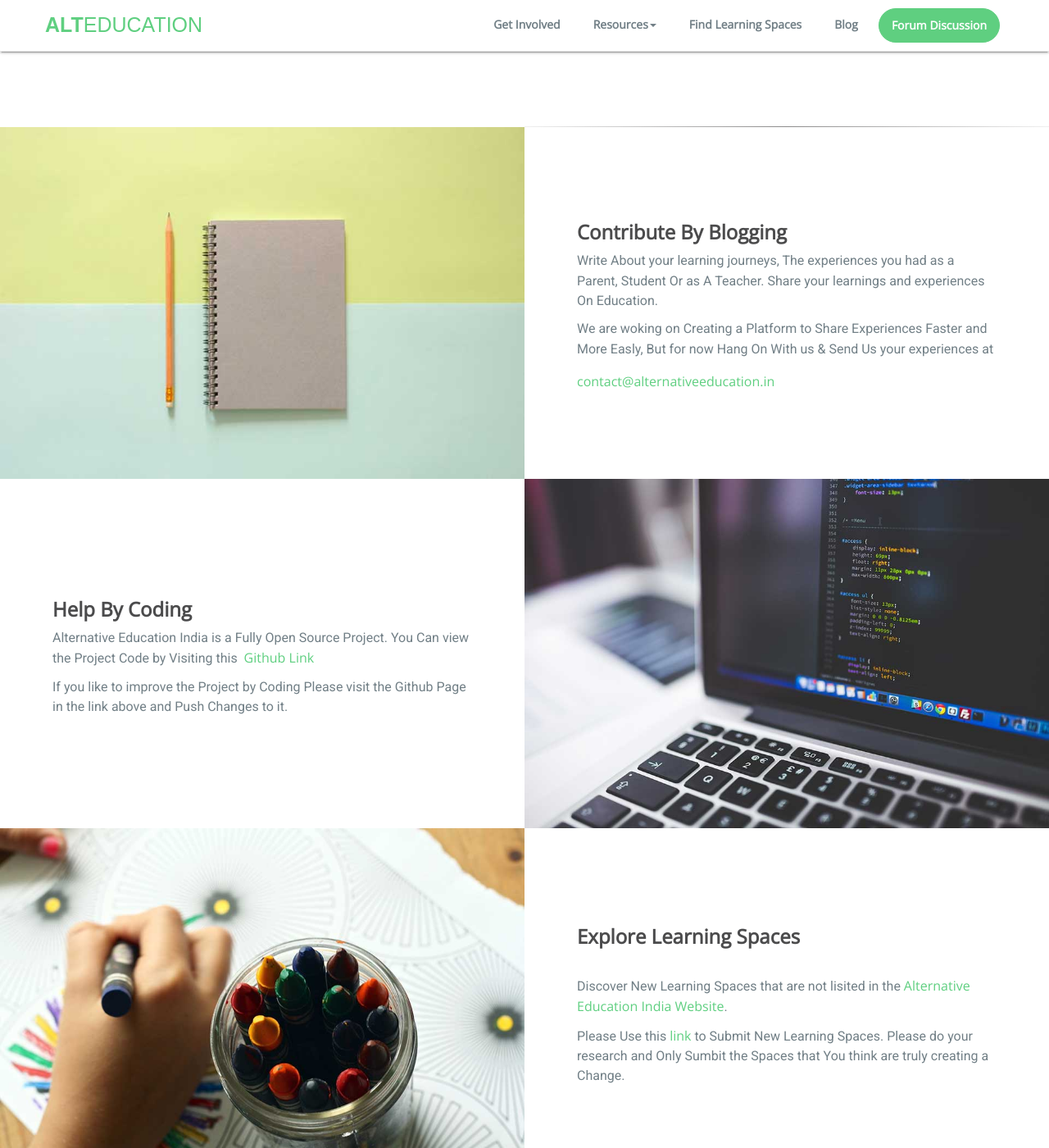
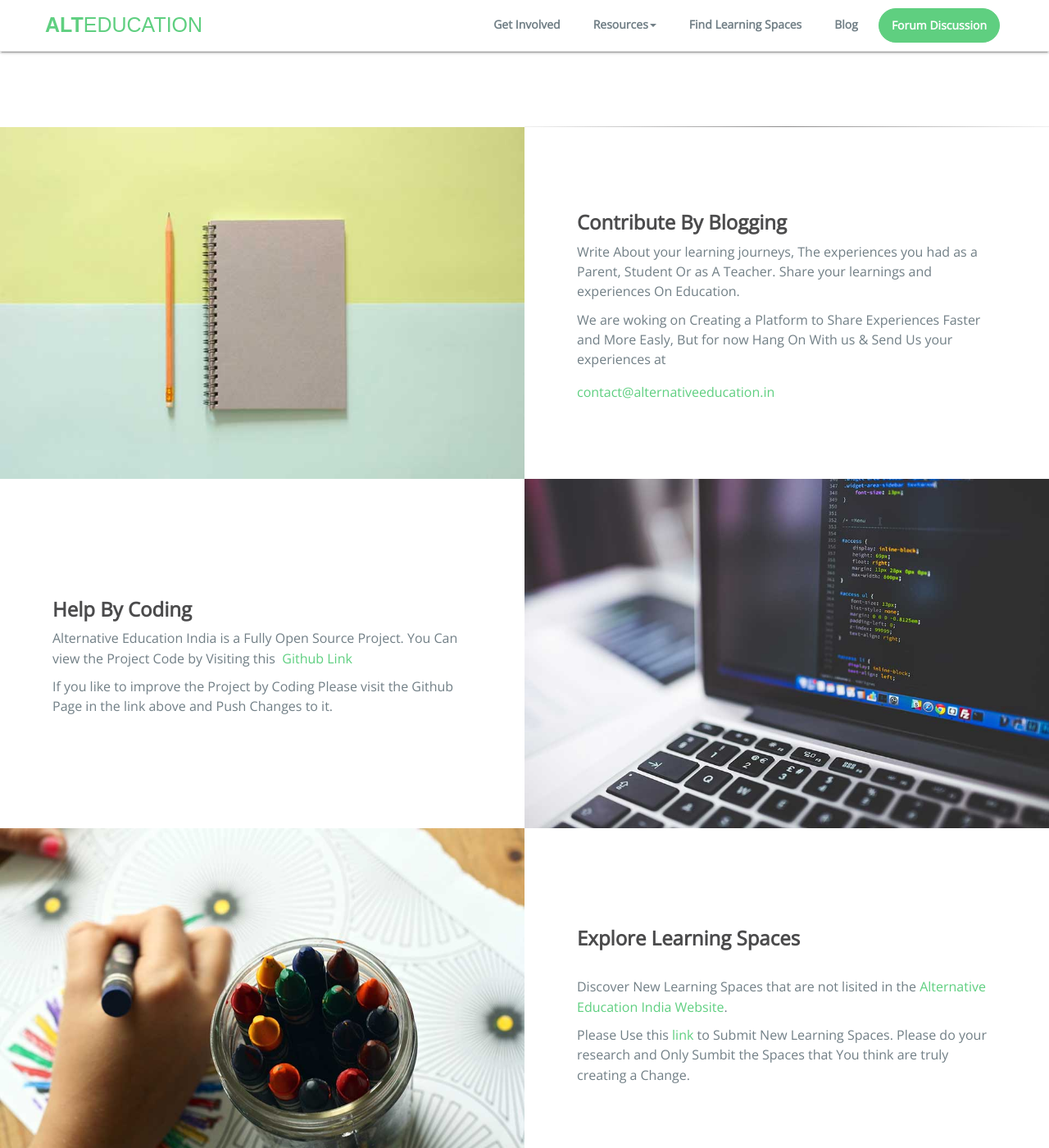
Before and after one commit to alteducation/web, a Jekyll site: the page built from get-involved.html, in a window 1280 px wide and 1400 px high, scrolled down 446 px. Shown: the whole window at 82% size. Built offline with Jekyll 4.4.1, drawn with Linux system fonts in a browser that asks for light colours; some web fonts are replaced; comment, search, counter and statistics services are not loaded.

Commit message:
Get Involved Page Font Change

```diff
--- a/css/style.css
+++ b/css/style.css
@@ -556,9 +556,7 @@
 	font-size: 19px;
 	font-family: 'Open Sans',sans-serif;
 }
-#contribute p{
-	font-family: 'Roboto';
-}
+
 
 
 
```
